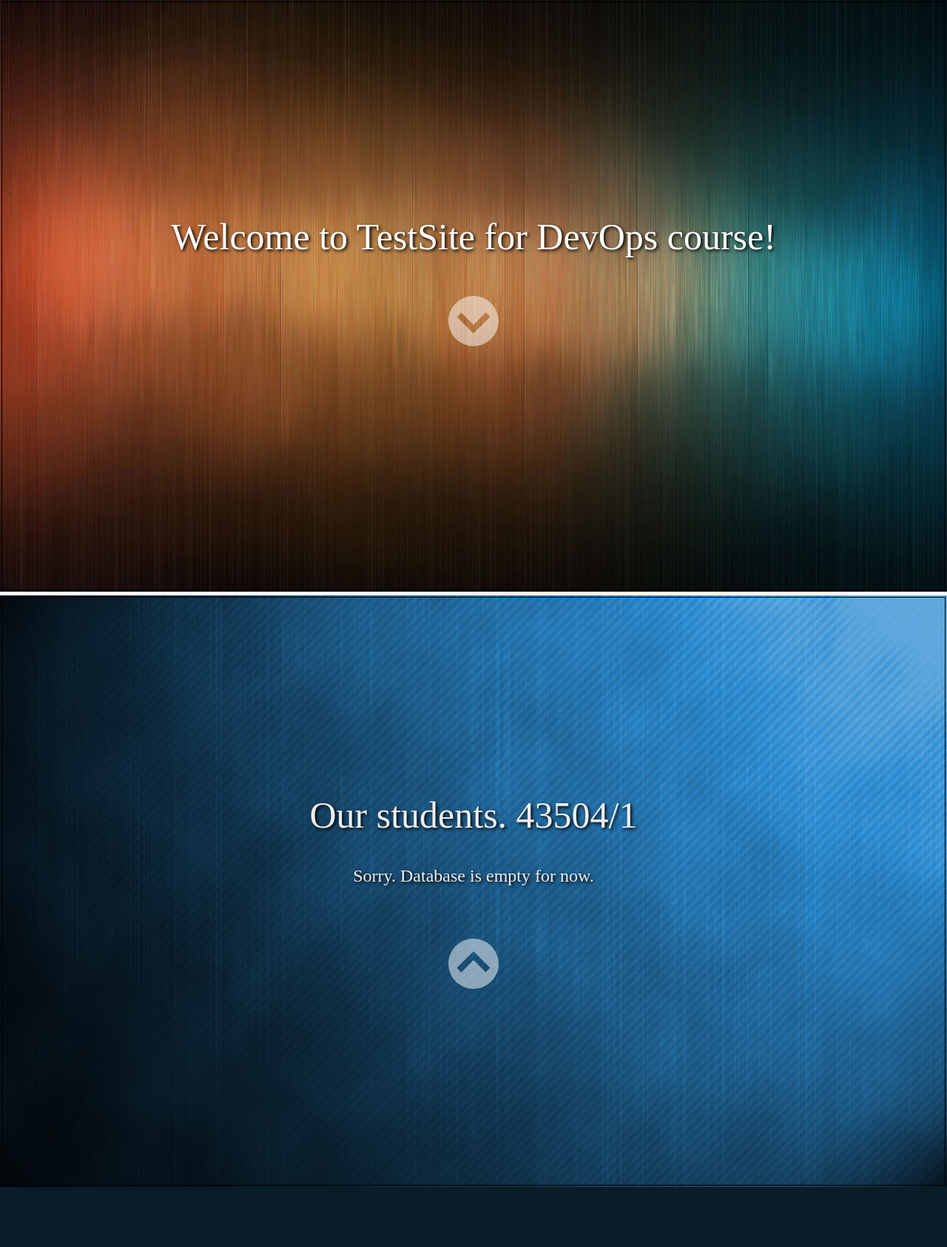
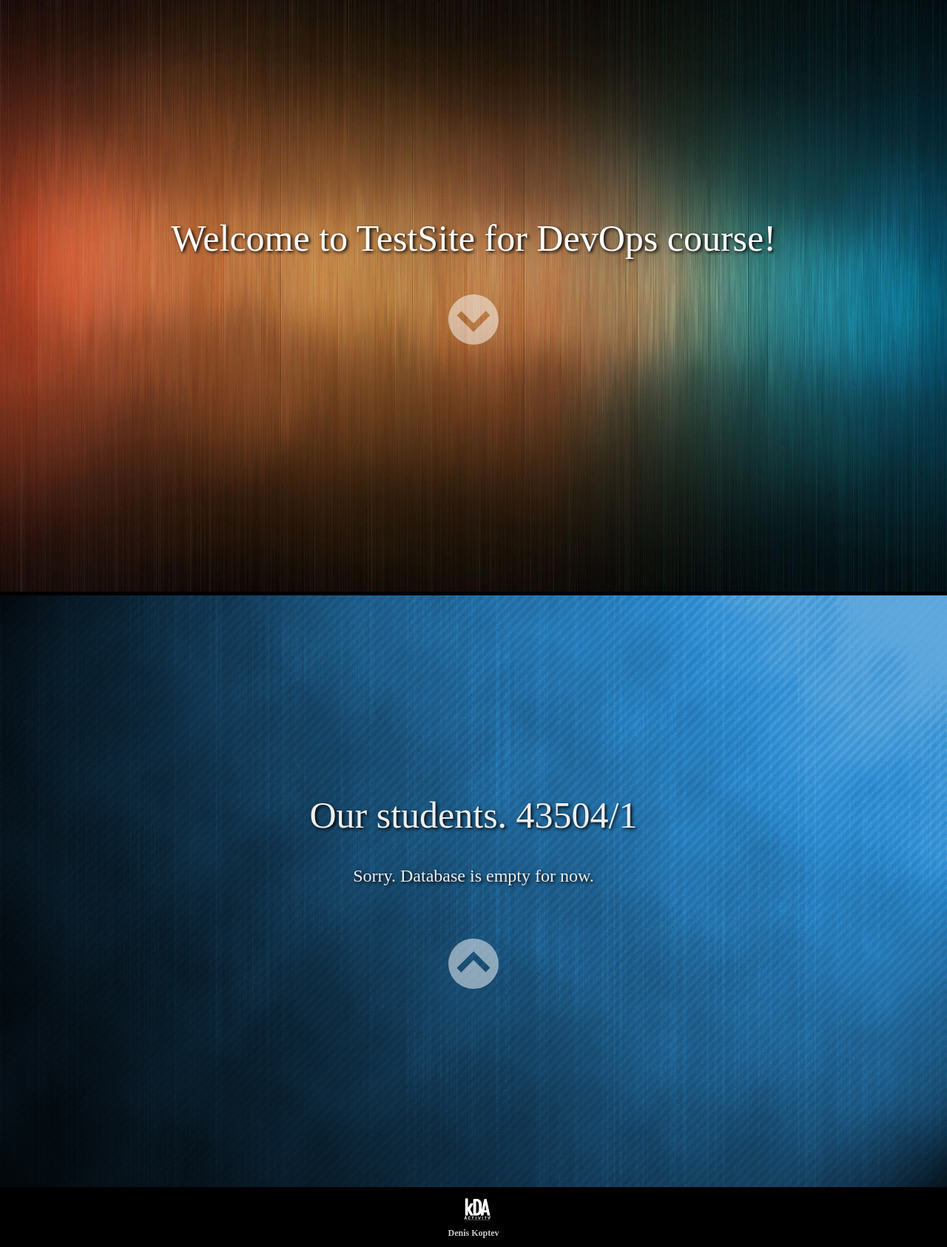
Before and after one commit to denis-koptev/django_test, a Django app: page / in a window 1280 px wide. Shown: the whole page at 74% size. Before the commit the page ends 1605 px from the top, so only its background shows below. Run offline with Django 3.2, Linux system fonts and the light colour scheme.

Commit message:
Footer added

```diff
--- /dev/null
+++ b/main_page/static/css/footer_style.css
@@ -0,0 +1,31 @@
+.footer {
+    color: #CCCCCC;
+    background: rgba(1,1,1,0.5);
+
+    padding-top: 10px;
+    padding-bottom: 1px;
+
+    vertical-align: middle;
+    text-align: center;
+
+    font-family: DrugsThin, serif;
+    font-size: 12px;
+    font-weight: bold;
+    width: 100%;
+}
+
+.copyright_init {
+    display: inline-block;
+    vertical-align: middle;
+    font-family: DrugsThin, serif;
+    font-weight: bold;
+    font-size: 15px;
+}
+
+.copyright {
+    margin-left: 10px;
+    display: inline-block;
+    vertical-align: middle;
+    height: 30px;
+    fill: white;
+}
--- a/main_page/static/css/main_page_style.css
+++ b/main_page/static/css/main_page_style.css
@@ -2,17 +2,31 @@ html, body {
     height: 100%;
     margin: 0;
     padding: 0;
+    background-color: black;
 }
 
 .cell_table {
     width:100%;
-    height:100%
+    height:100%;
 }
 
 .cell_td {
     width:100%;
     height:80%;
-    text-align:center
+    text-align:center;
+    border: none;
+}
+
+a {
+    outline: none;
+}
+
+a img {
+    outline: none;
+}
+
+img {
+    border: 0;
 }
 
 .nav_arrow {
@@ -27,8 +41,8 @@ html, body {
     transition:all .2s ease-out
 }
 
-.nav_arrow:hover {
-    opacity:1
+.nav_arrow:hover, .nav_arrow:active, .nav_arrow:focus {
+    opacity:1;
 }
 
 .header_content {
@@ -78,7 +92,7 @@ html, body {
     border: 1px solid black;
 }
 
-td {
+.stud_td {
     text-align: center;
     border: 1px solid black;
     font-size: 20px;
--- /dev/null
+++ b/main_page/templates/footer.html
@@ -0,0 +1,13 @@
+{% load staticfiles %}
+
+<link type="text/css" rel="stylesheet" href="{% static "/css/footer_style.css" %}"></link>
+
+<section class="footer">
+
+    <img src="{% static "/image/kda_logo.svg" %}" class="copyright">
+
+    <p style="margin: 10px;padding: 0;">
+        Denis Koptev
+    </p>
+
+</section>
--- a/main_page/templates/main_page.html
+++ b/main_page/templates/main_page.html
@@ -93,6 +93,8 @@
 
     </div>
 
+    {% include "footer.html" %}
+
 </body>
 
 </html>
```
Also changed, not shown: main_page/static/image/kda_logo.svg (added).
